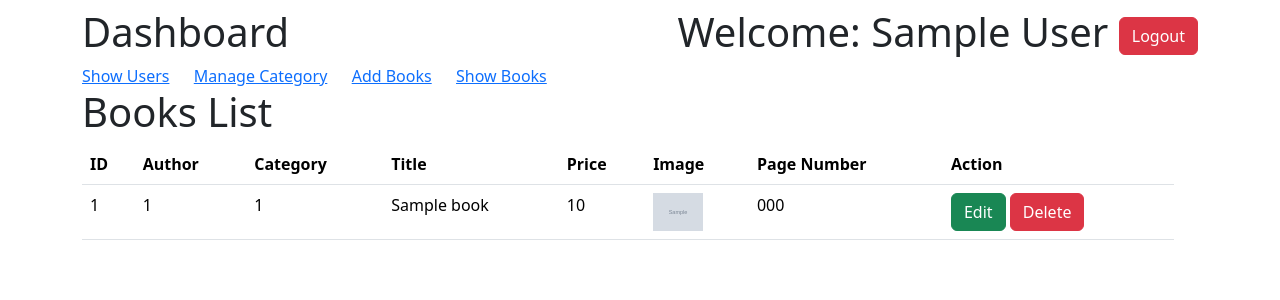
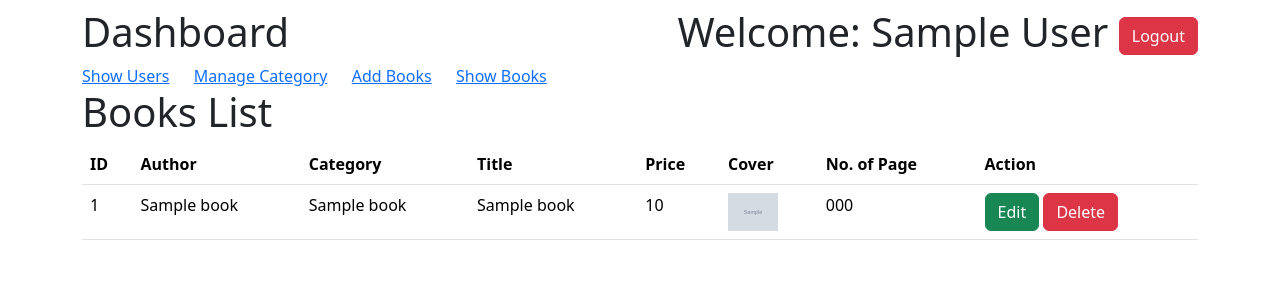
Before and after one commit to Manishshtestha/books, a PHP site: page /admin/showBook.php in a window 1280 px wide. Shown: the top 300 px of the page. Run offline with PHP 8.4, Linux system fonts and the light colour scheme; the visitor is signed in with stand-in values (Sample User, id 1); tables that the repository leaves empty or names only in its code hold one stand-in row (values such as "Sample post"); grey boxes marked "Sample" are stand-in pictures.

Commit message:
new commit

```diff
--- a/admin/header.php
+++ b/admin/header.php
@@ -17,6 +17,7 @@ $loginUser=$_SESSION['user'];
     <meta name="viewport" content="width=device-width, initial-scale=1.0">
     <title>Document</title>
     <link rel="stylesheet" href="../css/bootstrap.css">
+    <script src="../js/bootstrap.bundle.js"></script>
 </head>
 <body>
 
--- a/admin/showBook.php
+++ b/admin/showBook.php
@@ -1,16 +1,24 @@
 <?php
 require_once "header.php";
 
-$sql = "SELECT * FROM books";
-$bookQuery = mysqli_query($conn, $sql);
+$sql="SELECT users.id,users.name,category.*,books.* FROM books
+JOIN users ON users.id=books.author_id
+JOIN category ON category.cid=books.category_id";
+$bookQuery=mysqli_query($conn,$sql);
 
+if(!empty($_GET['bid'])){
+    $id=$_GET['bid'];
+    $sql="DELETE FROM books WHERE bid='$id'";
+    $result=mysqli_query($conn,$sql);
+}
 ?>
+
 <div class="row">
     <div class="col-md-12">
         <h1>Books List</h1>
     </div>
 </div>
-</div>
+
 <div class="row">
     <div class="col-md-12">
         <table class="table">
@@ -21,35 +29,24 @@ $bookQuery = mysqli_query($conn, $sql);
                     <th>Category</th>
                     <th>Title</th>
                     <th>Price</th>
-                    <th>Image</th>
-                    <th>Page Number</th>
+                    <th>Cover</th>
+                    <th>No. of Page</th>
                     <th>Action</th>
                 </tr>
             </thead>
-            <?php foreach ($bookQuery as $key => $book) { ?>
+            <?php foreach($bookQuery as $key=>$book){ ?>
             <tbody>
                 <tr>
-                        <td>
-                            <?= $book['bid'] ?>
-                        </td>
-                        <td>
-                            <?= $book['author_id'] ?>
-                        </td>
-                        <td>
-                            <?= $book['category_id'] ?>
-                        <td>
-                            <?= $book['title'] ?>
-                        </td>
-                        <td>
-                            <?= $book['price'] ?>
-                        </td>
-                        <td><img src="../uploads/<?= $book['image'] ?>" alt="" width="50"></td>
-                        <td>
-                            <?= $book['page_number'] ?>
-                        </td>
+                    <td><?=$book['bid']?></td>
+                    <td><?=$book['name']?></td>
+                    <td><?=$book['cat_name']?></td>
+                    <td><?=$book['title']?></td>
+                    <td><?=$book['price']?></td>
+                    <td><img src="uploads/<?=$book['image']?>" alt="" width="50"></td>
+                    <td><?=$book['page_number']?></td>
                     <td>
                         <a href="" class="btn btn-success">Edit</a>
-                            <a href="showBook.php?id=<?php echo $book["bid"]; ?>" class="btn btn-danger">Delete</a>
+                        <a href="showBook.php?bid=<?php echo $book["bid"];?>" class="btn btn-danger">Delete</a>
                     </td>
                 </tr>
             </tbody>
@@ -57,7 +54,3 @@ $bookQuery = mysqli_query($conn, $sql);
         </table>
     </div>
 </div>
-
-<?php
-require_once "footer.php";
-?>
--- a/footer.php
+++ b/footer.php
@@ -4,6 +4,5 @@
         </div>
     </div>
 
-<script src="./js/bootstrap.bundle.min.js"></script>
 </body>
 </html>
--- a/header.php
+++ b/header.php
@@ -10,6 +10,8 @@ require_once "connection.php";
     <meta name="viewport" content="width=device-width, initial-scale=1.0">
     <title>Document</title>
     <link rel="stylesheet" href="css/bootstrap.css">
+
+<script src="./js/bootstrap.bundle.min.js"></script>
 </head>
 <body>
     <div class="container">
```
Also changed, not shown: index.php (+24 -15 lines), 1 other file. Lines whose indentation alone changed are shown as unchanged.
